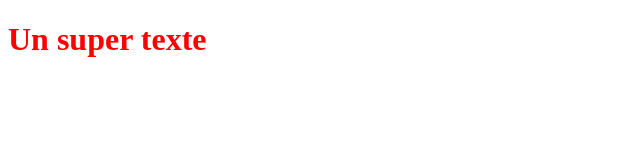
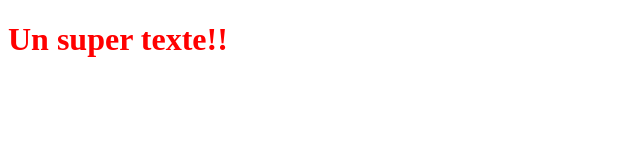
Before and after one commit to RonyFansi/OcrProject, a plain HTML site: page index.html in a window 1280 px wide. Shown: the full height of the page, 0-640 px from the left. Drawn offline with Linux system fonts and the light colour scheme.

Commit message:
modif du titre

```diff
--- a/index.html
+++ b/index.html
@@ -7,6 +7,6 @@
 	<title></title>
 </head>
 <body>
-	<h1>Un super texte</h1>
+	<h1>Un super texte!!</h1>
 </body>
 </html>
```
